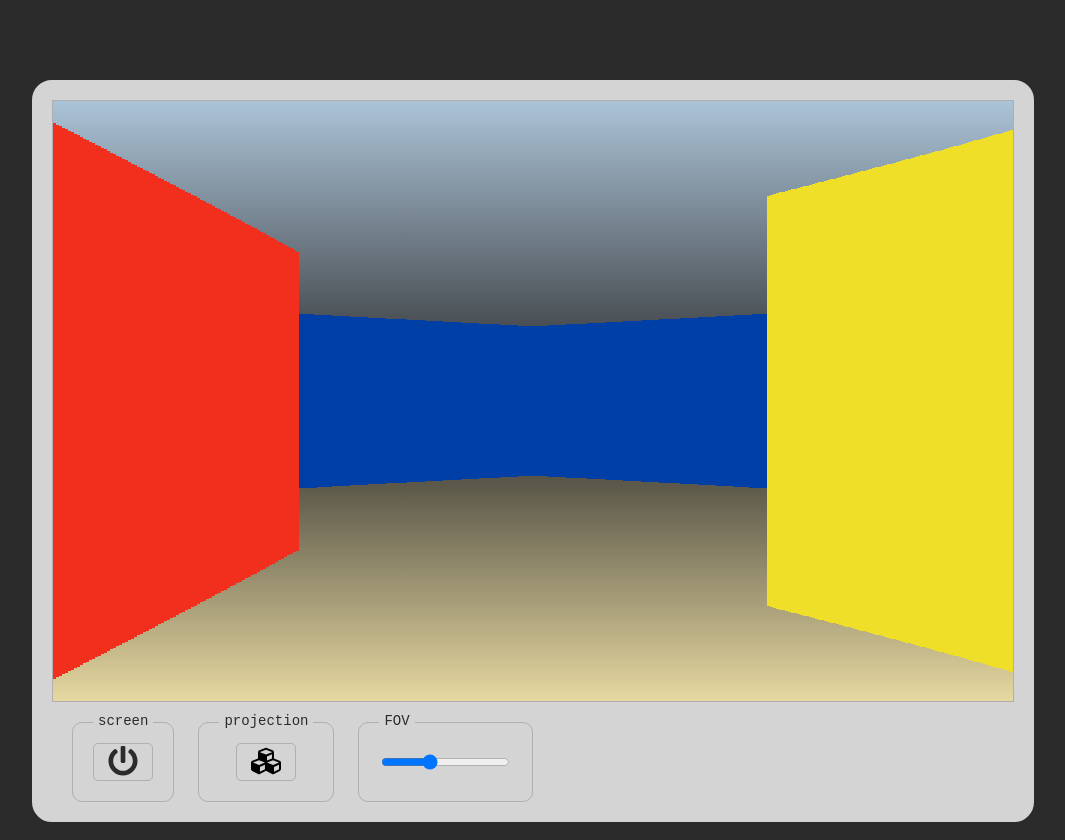
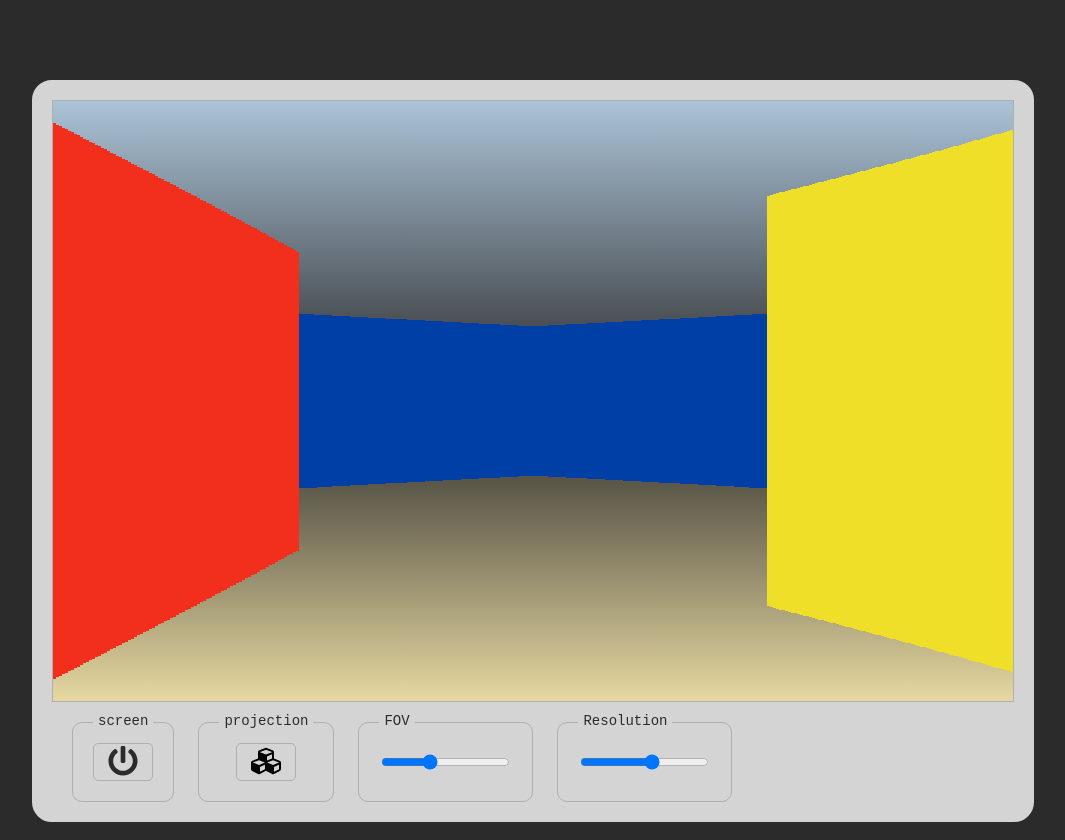
Before and after one commit to ivoelbert/react-raycaster, a React (Create React App) app: page / in a window 1280 px wide. Shown: the whole page, without its empty margins (107-1172 px from the left). Built offline with nearby package versions, Linux system fonts and the light colour scheme.

Commit message:
Add resolution controls

```diff
--- a/src/App.tsx
+++ b/src/App.tsx
@@ -1,13 +1,10 @@
 import React from 'react';
-import { GameComponent } from './raycaster/renderer';
 import { ScreenWithControls } from './components/screenWithControls';
 
 export function App(): JSX.Element {
     return (
         <div className="app-container">
-            <ScreenWithControls>
-                <GameComponent />
-            </ScreenWithControls>
+            <ScreenWithControls />
         </div>
     );
 }
--- a/src/components/controls/controls.css
+++ b/src/components/controls/controls.css
@@ -21,7 +21,7 @@
     min-width: 60px;
 }
 
-.fov-slider-container {
+.slider-container {
     display: flex;
     align-items: center;
     height: 100%;
--- a/src/components/controls/controls.tsx
+++ b/src/components/controls/controls.tsx
@@ -4,10 +4,13 @@ import { FovControls } from './fovControls';
 import { ScreenSwitch } from './screenSwitch';
 
 import './controls.css';
+import { ResolutionControls } from './resolutionControls';
 
 interface ControlsProps {
     isScreenOn: boolean;
+    resolution: number;
     toggleScreen(): void;
+    setResolution: React.Dispatch<React.SetStateAction<number>>;
 }
 
 export function Controls(props: ControlsProps): JSX.Element {
@@ -16,6 +19,7 @@ export function Controls(props: ControlsProps): JSX.Element {
             <ScreenSwitch isScreenOn={props.isScreenOn} toggleScreen={props.toggleScreen} />
             <ProjectionControls />
             <FovControls />
+            <ResolutionControls resolution={props.resolution} setResolution={props.setResolution} />
         </div>
     );
 }
--- a/src/components/controls/fovControls.tsx
+++ b/src/components/controls/fovControls.tsx
@@ -15,7 +15,7 @@ export function FovControls(): JSX.Element {
 
     return (
         <ControlsSection title="FOV">
-            <div className="fov-slider-container">
+            <div className="slider-container">
                 <input
                     type="range"
                     min={String(MIN_FOV)}
--- /dev/null
+++ b/src/components/controls/resolutionControls.tsx
@@ -0,0 +1,32 @@
+import React, { ChangeEvent } from 'react';
+import { ControlsSection } from './controlsSection';
+
+export const DEFAULT_RESOLUTION = 320;
+export const MIN_RESOLUTION = 98;
+export const MAX_RESOLUTION = 490;
+
+interface ResolutionControlsProps {
+    resolution: number;
+    setResolution: React.Dispatch<React.SetStateAction<number>>;
+}
+
+export function ResolutionControls(props: ResolutionControlsProps): JSX.Element {
+    const onChange = (e: ChangeEvent<HTMLInputElement>): void => {
+        const newValue = Number(e.target.value);
+        props.setResolution(newValue);
+    };
+
+    return (
+        <ControlsSection title="Resolution">
+            <div className="slider-container">
+                <input
+                    type="range"
+                    min={String(MIN_RESOLUTION)}
+                    max={String(MAX_RESOLUTION)}
+                    value={props.resolution}
+                    onChange={onChange}
+                />
+            </div>
+        </ControlsSection>
+    );
+}
--- a/src/components/screenWithControls.tsx
+++ b/src/components/screenWithControls.tsx
@@ -1,15 +1,14 @@
 import React, { useState } from 'react';
 import { Screen } from './screen';
 import { Controls } from './controls/controls';
+import { GameComponent } from '../raycaster/renderer';
+import { DEFAULT_RESOLUTION } from './controls/resolutionControls';
 
 import './screenWithControls.css';
 
-interface ScreenWithControlsProps {
-    children: React.ReactNode;
-}
-
-export function ScreenWithControls(props: ScreenWithControlsProps): JSX.Element {
+export function ScreenWithControls(): JSX.Element {
     const [isScreenOn, setIsScreenOn] = useState<boolean>(true);
+    const [resolution, setResolution] = useState<number>(DEFAULT_RESOLUTION);
 
     const toggleScreen = () => {
         setIsScreenOn((isOn) => !isOn);
@@ -17,8 +16,15 @@ export function ScreenWithControls(props: ScreenWithControlsProps): JSX.Element
 
     return (
         <div className="screen-frame">
-            <Screen isOn={isScreenOn}>{props.children}</Screen>
-            <Controls isScreenOn={isScreenOn} toggleScreen={toggleScreen} />
+            <Screen isOn={isScreenOn}>
+                <GameComponent resolution={resolution} />
+            </Screen>
+            <Controls
+                isScreenOn={isScreenOn}
+                toggleScreen={toggleScreen}
+                resolution={resolution}
+                setResolution={setResolution}
+            />
         </div>
     );
 }
--- a/src/index.css
+++ b/src/index.css
@@ -24,6 +24,7 @@ code {
     justify-content: center;
     align-items: center;
     height: 100%;
+    width: 100%;
 }
 
 h1,
--- a/src/raycaster/camera.ts
+++ b/src/raycaster/camera.ts
@@ -19,7 +19,7 @@ export class Camera {
     private fov: number;
     private projection: Projection;
 
-    constructor(private resolution: number) {
+    constructor() {
         this.pos = new Point(0, 0);
         this.angle = 0;
         this.fov = RAD_DEFAULT_FOV;
@@ -47,15 +47,15 @@ export class Camera {
         this.angle += ang;
     }
 
-    render(scene: Scene): Bar[] {
+    render(scene: Scene, resolution: number): Bar[] {
         const raycaster = new RayCaster(this.pos);
 
         const minAng = -this.fov * 0.5;
         const maxAng = this.fov * 0.5;
         const heightMultiplier = getHeightMultiplier(this.fov);
 
-        return createArray(this.resolution, (idx) => {
-            const ang = mapLinear(idx, 0, this.resolution - 1, minAng, maxAng);
+        return createArray(resolution, (idx) => {
+            const ang = mapLinear(idx, 0, resolution - 1, minAng, maxAng);
 
             const intersections = scene.traverse((boundary) => {
                 return raycaster.castAtAngle(this.angle + ang, boundary);
--- a/src/raycaster/game.ts
+++ b/src/raycaster/game.ts
@@ -10,9 +10,9 @@ export class Game {
     private camera: Camera;
     private internalControls: Controls;
 
-    constructor(private internalResolution: number) {
+    constructor() {
         this.scene = new Scene(LEVEL1);
-        this.camera = new Camera(internalResolution);
+        this.camera = new Camera();
         this.internalControls = new Controls(this.camera);
     }
 
@@ -20,13 +20,9 @@ export class Game {
         return this.internalControls;
     }
 
-    get resolution(): number {
-        return this.internalResolution;
-    }
-
-    render(): Bar[] {
+    render(resolution: number): Bar[] {
         this.controls.update();
-        return this.camera.render(this.scene);
+        return this.camera.render(this.scene, resolution);
     }
 
     setProjection(projection: Projection): void {
--- a/src/raycaster/gameContext.ts
+++ b/src/raycaster/gameContext.ts
@@ -1,8 +1,7 @@
 import React, { useContext } from 'react';
 import { Game } from './game';
 
-const DEFAULT_RESOLUTION = 320;
-const GameContext = React.createContext(new Game(DEFAULT_RESOLUTION));
+const GameContext = React.createContext(new Game());
 
 export function useGame(): Game {
     return useContext(GameContext);
--- a/src/raycaster/levels/level1.ts
+++ b/src/raycaster/levels/level1.ts
@@ -25,5 +25,3 @@ export const LEVEL1: Boundary[] = [
     ...PURPLE_TRIANGLE,
     ...YELLOW_HEX,
 ];
-
-console.log(JSON.stringify(LEVEL1));
--- a/src/raycaster/renderer.tsx
+++ b/src/raycaster/renderer.tsx
@@ -4,18 +4,18 @@ import { useGame } from './gameContext';
 import { useControls } from './useControls';
 
 // Returns an array of refs, map them into divs inside a container
-function useBarRefs() {
+function useBarRefs(resolution: number) {
     const game = useGame();
     const refs = useMemo(() => {
-        return createArray(game.resolution, () => {
+        return createArray(resolution, () => {
             return React.createRef<HTMLDivElement>();
         });
-    }, [game.resolution]);
+    }, [resolution]);
     const rafId = useRef<number>(0);
 
     useEffect(() => {
         const loop = () => {
-            const bars = game.render();
+            const bars = game.render(resolution);
             bars.forEach((bar, idx) => {
                 const divRef = refs[idx].current;
                 assertExists(divRef);
@@ -23,9 +23,10 @@ function useBarRefs() {
                 const opacity = mapLinear(bar.height * bar.height, 0, 10000, 0, 1);
 
                 divRef.style.height = `${bar.height}px`;
-                divRef.style.width = '3px';
+                divRef.style.flex = '1';
                 divRef.style.backgroundColor = bar.color;
                 divRef.style.opacity = `${opacity}`;
+                divRef.style.zIndex = String(Math.ceil(bar.height));
             });
 
             rafId.current = requestAnimationFrame(loop);
@@ -36,15 +37,19 @@ function useBarRefs() {
         return () => {
             cancelAnimationFrame(rafId.current);
         };
-    }, [game, refs]);
+    }, [game, refs, resolution]);
 
     return refs;
 }
 
-export function GameComponent(): JSX.Element {
+interface GameComponentProps {
+    resolution: number;
+}
+
+export function GameComponent(props: GameComponentProps): JSX.Element {
     useControls();
 
-    const refs = useBarRefs();
+    const refs = useBarRefs(props.resolution);
     const bars = refs.map((ref, idx) => {
         return <div ref={ref} key={idx} />;
     });
```
